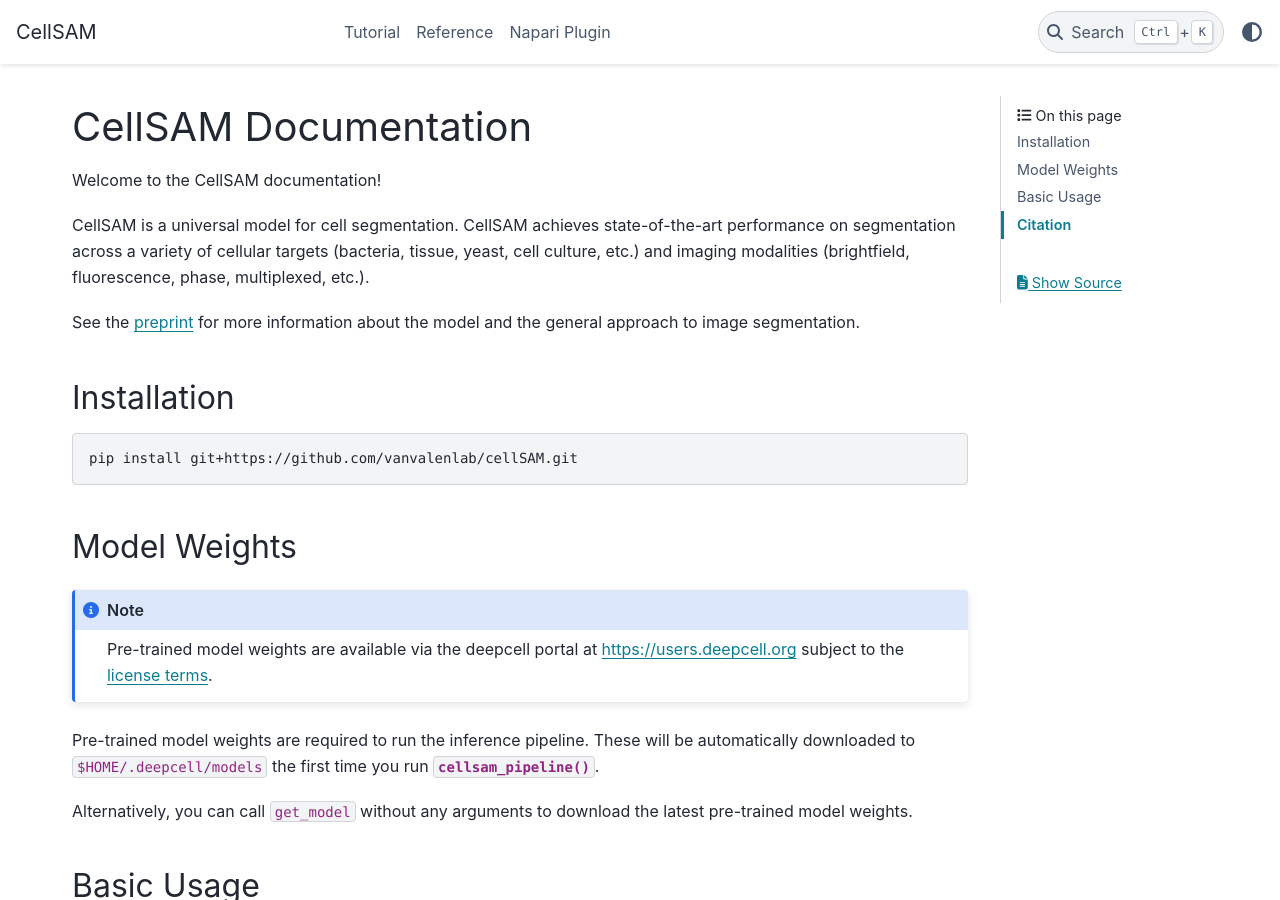
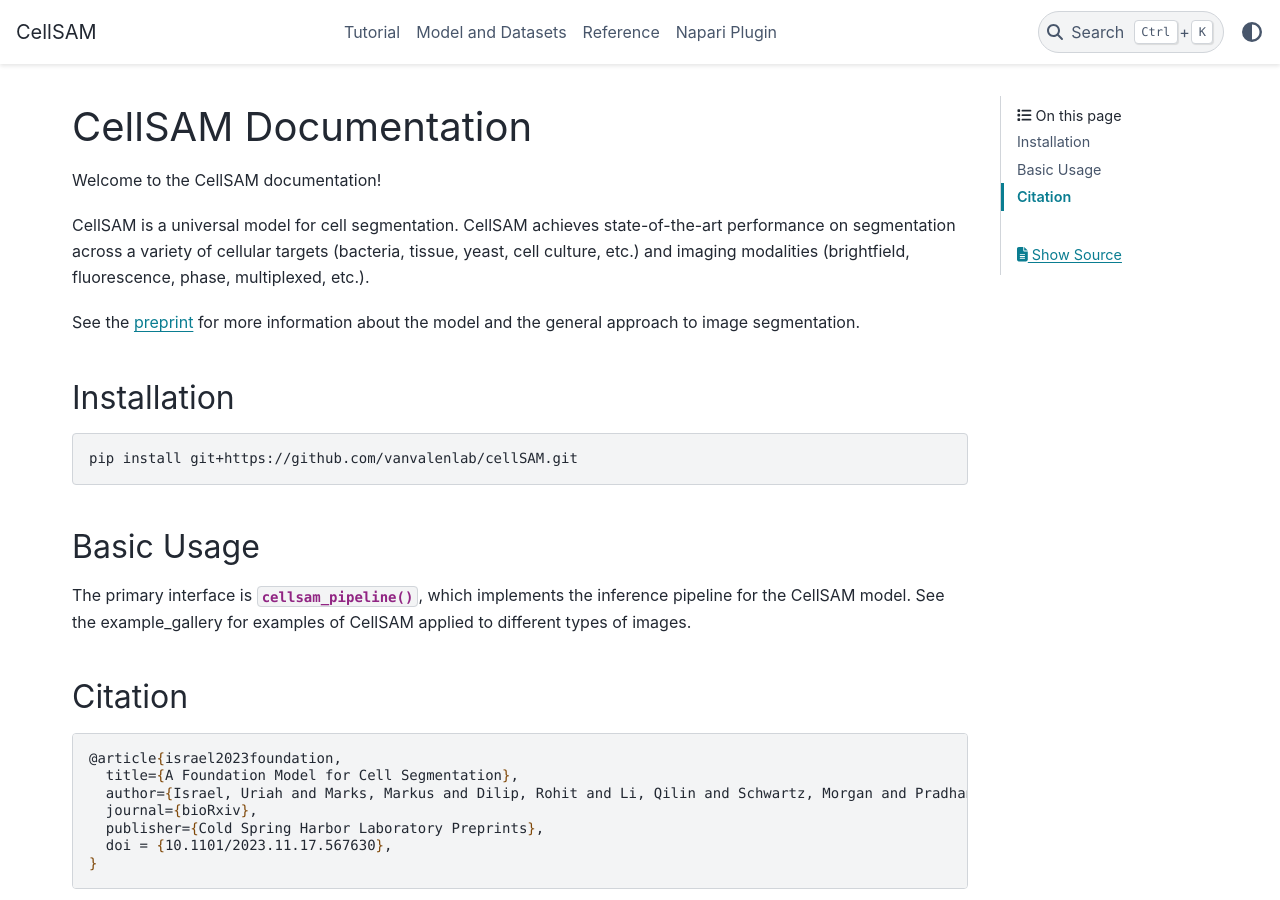
Before and after one commit to vanvalenlab/cellSAM, a Sphinx documentation site: the page built from docs/index.rst, in a window 1280 px wide and 900 px high. Built offline with Sphinx 7.4.7 and the PyData theme 0.15.4, drawn with Linux system fonts in a browser that asks for light colours; pages that are not in the unit, such as notebooks, are missing from menus.

```diff
--- a/docs/index.rst
+++ b/docs/index.rst
@@ -21,22 +21,6 @@
    pip install git+https://github.com/vanvalenlab/cellSAM.git
 
 .. currentmodule:: cellSAM.cellsam_pipeline
-
-Model Weights
--------------
-
-.. note::
-   Pre-trained model weights are available via the deepcell portal at
-   https://users.deepcell.org subject to the `license terms`_.
-
-.. _license terms: https://github.com/vanvalenlab/cellSAM/blob/master/LICENSE.md
-
-Pre-trained model weights are required to run the inference pipeline. These will
-be automatically downloaded to ``$HOME/.deepcell/models`` the first time you
-run :func:`cellsam_pipeline`.
-
-Alternatively, you can call ``get_model`` without any arguments to download the
-latest pre-trained model weights.
 
 Basic Usage
 -----------
```
Also changed, not shown: other parts of docs/index.rst (+1 -0 lines), cellSAM/__init__.py (+12 -0 lines), docs/API-key.md (added, +49 -0 lines).
